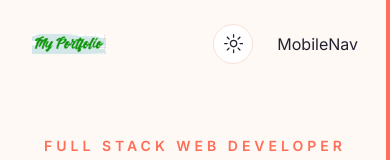
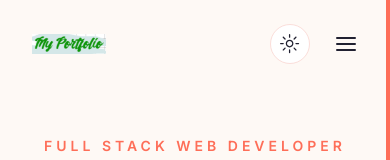
Before and after one commit to BadolJnU/myPortfolio, a Next.js app in the folder myportfolio/: page / in a window 390 px wide. Shown: the top 160 px of the page. Built offline with nearby package versions, Linux system fonts and the light colour scheme.

Commit message:
Mobile toggler menu done

```diff
--- a/myportfolio/components/Navbar/MobileNav.jsx
+++ b/myportfolio/components/Navbar/MobileNav.jsx
@@ -1,8 +1,26 @@
-import React from 'react'
+import { Sheet, SheetContent, SheetTrigger } from '@/components/ui/sheet';
+import { AlignJustify } from 'lucide-react';
+
+import Nav from './Nav';
+import Logo from './Logo';
+import Socials from '../Hero/Socials';
 
 const MobileNav = () => {
   return (
-    <div>MobileNav</div>
+    <Sheet>
+      <SheetTrigger asChild>
+        <AlignJustify className='cursor-pointer'/>
+      </SheetTrigger>
+      <SheetContent>
+        <div className='flex flex-col items-center justify-between h-full py-8'>
+          <div className="flex flex-col items-center gap-y-32">
+            <Logo />
+            <Nav containerStyles='flex flex-col items-center gap-y-6' linkStyles='text-2xl'/>
+          </div>
+          <Socials containerStyles='flex gap-x-4' iconsStyles='text-2xl'/>
+        </div>
+      </SheetContent>
+    </Sheet>
   )
 }
 
```
